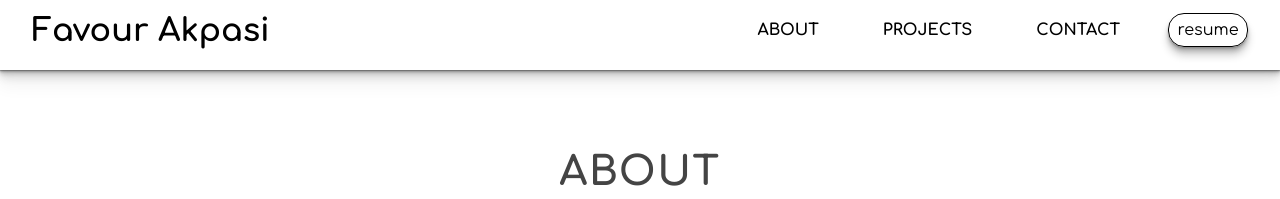
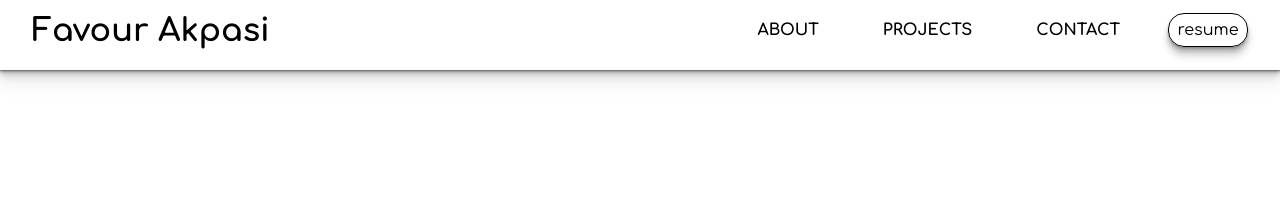
Before and after one commit to FavourAkpasi/resume, a React (Create React App) app: page / in a window 1280 px wide. Shown: the part 730-929 px from the top of the page. Built offline with nearby package versions, Linux system fonts and the light colour scheme; a web font is replaced by a local one.

Commit message:
animation tweaks

```diff
--- a/src/About/About.css
+++ b/src/About/About.css
@@ -10,7 +10,7 @@
   font-size: 2.5rem;
   font-weight: bold;
   color: #444;
-  padding-top: 5rem;
+  padding-top: 8rem;
 }
 .section-header::after {
   content: "";
--- a/src/Contact/Contact.css
+++ b/src/Contact/Contact.css
@@ -1,5 +1,4 @@
 .contact-container {
-  padding: 5rem 0;
   width: 100%;
   height: 100vh;
   background-color: #eee;
--- a/src/Contact/Contact.jsx
+++ b/src/Contact/Contact.jsx
@@ -9,7 +9,10 @@ import { useAnimation, motion } from "framer-motion";
 import { useInView } from "react-intersection-observer";
 
 const h4Variants = {
-  visible: { x: 0, transition: { duration: 0.5, delay: 0.5 } },
+  visible: {
+    x: 0,
+    transition: { duration: 0.5, delay: 0.5, type: "spring", stiffness: 150 },
+  },
   hidden: { x: "-100rem" },
 };
 const spanVariants = {
@@ -17,7 +20,10 @@ const spanVariants = {
   hidden: { y: "-6rem", scale: 0 },
 };
 const iconVariants = {
-  visible: { y: 0, transition: { duration: 0.5, delay: 1 } },
+  visible: {
+    y: 0,
+    transition: { duration: 0.5, delay: 1, type: "spring", stiffness: 40 },
+  },
   hidden: { y: "100rem" },
 };
 
--- a/src/Projects/Projects.css
+++ b/src/Projects/Projects.css
@@ -1,7 +1,7 @@
 .project-container {
   width: 100%;
   background-color: #f5f5f5;
-  padding: 5rem 1rem;
+  padding: 0 1rem;
 }
 
 .project-section {
--- a/src/Projects/Projects.jsx
+++ b/src/Projects/Projects.jsx
@@ -12,10 +12,15 @@ const imgVariants = {
   hidden: { scale: 0 },
 };
 
+const testVariants = {
+  visible: { scale: 1, transition: { duration: 0.5, delay: 1 } },
+  hidden: { scale: 0 },
+};
+
 // check if the component is visible
 const Projects = () => {
   const controls = useAnimation();
-  const [ref, inView] = useInView({ threshold: 0.3 });
+  const [ref, inView] = useInView({ threshold: 0.2 });
 
   useEffect(() => {
     if (inView) {
@@ -42,7 +47,12 @@ const Projects = () => {
         >
           <div className="project"></div>
           <div className="project"></div>
-          <div className="project"></div>
+          <motion.div
+            className="project"
+            variants={testVariants}
+            initial="hidden"
+            whileInView="visible"
+          ></motion.div>
           <div className="project"></div>
         </motion.div>
       </div>
```
